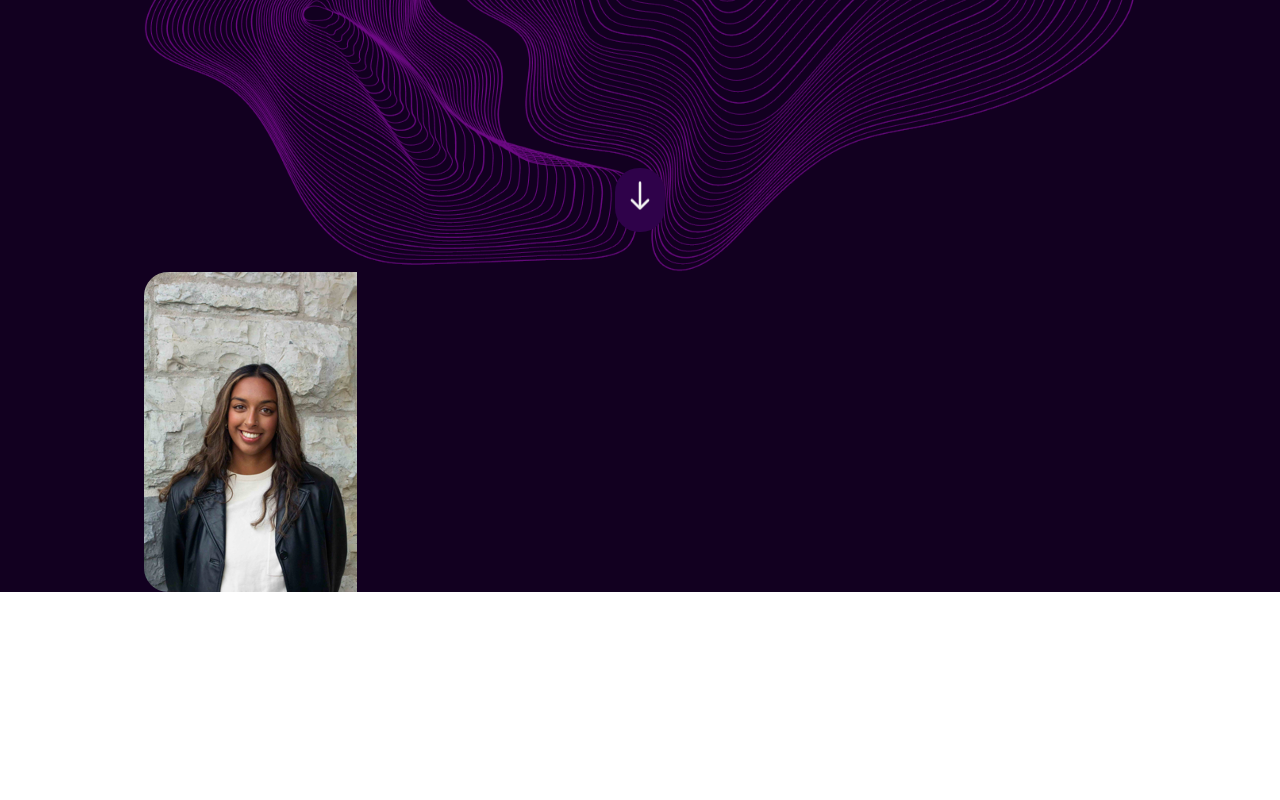
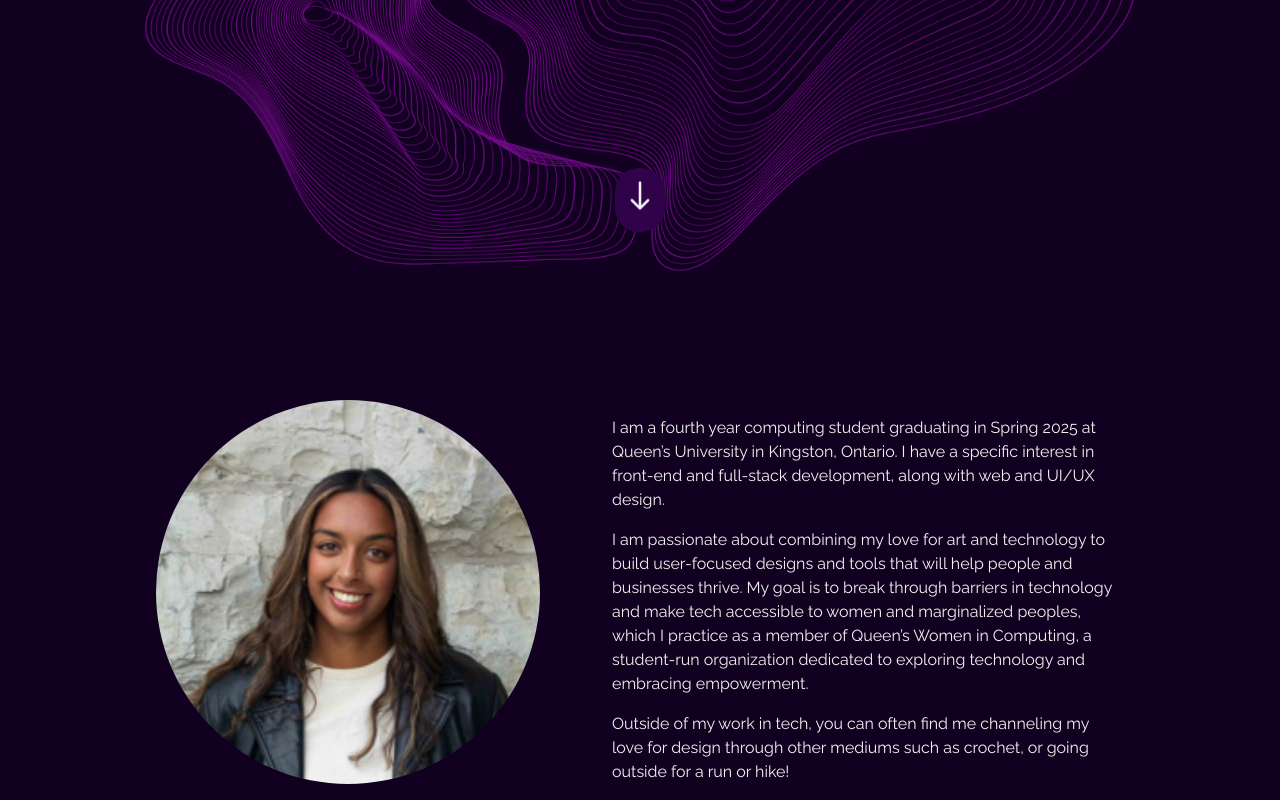
Before and after one commit to kavitaithomas/portfolio, a React (Create React App) app: page / in a window 1280 px wide. Shown: the part 459-1259 px from the top of the page. Before the commit the page ends 1051 px from the top, so only its background shows below. Built offline with nearby package versions, Linux system fonts and the light colour scheme.

Commit message:
feat: :sparkles: About Me img+text added

```diff
--- a/src/components/AboutMe.jsx
+++ b/src/components/AboutMe.jsx
@@ -3,8 +3,38 @@ import headshot from "../assets/headshot.png";
 
 const AboutMe = () => {
   return (
-    <div className="rounded-3xl overflow-hidden">
-      <img src={headshot} />
+    <div className="flex flex-col md:mt-32 md:flex-row justify-center items-center md:items-start md:space-x-10">
+      {/* Headshot */}
+      <div className="my-10 md:my-0 md:mr-8 rounded-full w-96 h-96 overflow-hidden">
+        <img
+          src={headshot}
+          alt="Kavita Thomas Headshot"
+          className="w-full h-full object-cover"
+        />
+      </div>
+
+      {/* About Me text */}
+      <div className="text-my-gray max-w-lg text-left">
+        <p className="my-4">
+          I am a fourth year computing student graduating in Spring 2025 at
+          Queen’s University in Kingston, Ontario. I have a specific interest in
+          front-end and full-stack development, along with web and UI/UX design.{" "}
+        </p>
+        <p>
+          I am passionate about combining my love for art and technology to
+          build user-focused designs and tools that will help people and
+          businesses thrive. My goal is to break through barriers in technology
+          and make tech accessible to women and marginalized peoples, which I
+          practice as a member of Queen’s Women in Computing, a student-run
+          organization dedicated to exploring technology and embracing
+          empowerment.
+        </p>
+        <p className="my-4">
+          Outside of my work in tech, you can often find me channeling my love
+          for design through other mediums such as crochet, or going outside for
+          a run or hike!
+        </p>
+      </div>
     </div>
   );
 };
--- a/src/components/Hero.jsx
+++ b/src/components/Hero.jsx
@@ -7,7 +7,11 @@ const Hero = () => {
     <div className="relative">
       {/* Image */}
       <div className="flex justify-center items-center">
-        <img src={hero} className="w-full h-auto" />
+        <img
+          src={hero}
+          alt="Purple wave pattern design"
+          className="w-full h-auto"
+        />
       </div>
 
       {/* Text */}
--- a/src/components/NavBar.jsx
+++ b/src/components/NavBar.jsx
@@ -14,7 +14,7 @@ const NavBar = () => {
   return (
     <div className="flex justify-center items-center">
       {/* md and up NavBar */}
-      <div className="hidden md:flex justify-center items-center mt-36 w-2/3 h-10 px-16 text-white bg-dark-purple bg-opacity-90 rounded-3xl fixed">
+      <div className="hidden md:flex justify-center items-center mt-36 w-2/3 h-10 px-16 text-white bg-dark-purple rounded-3xl absolute">
         <ul className="flex justify-between items-center w-full">
           {links.map(({ id, link }) => (
             <li
```
